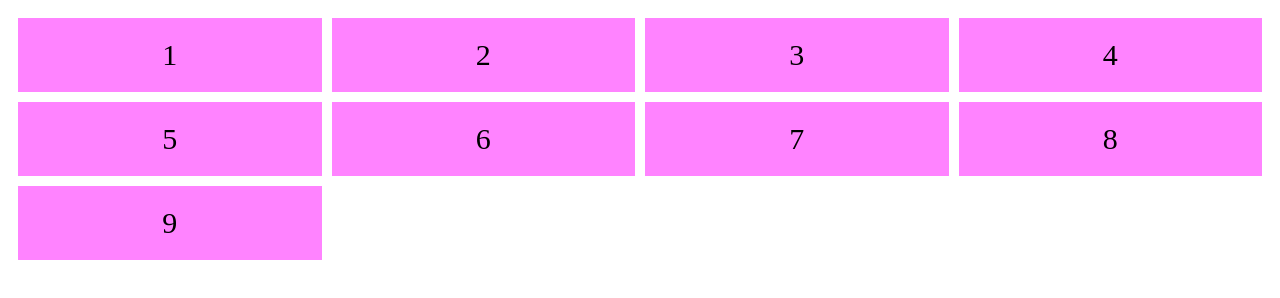
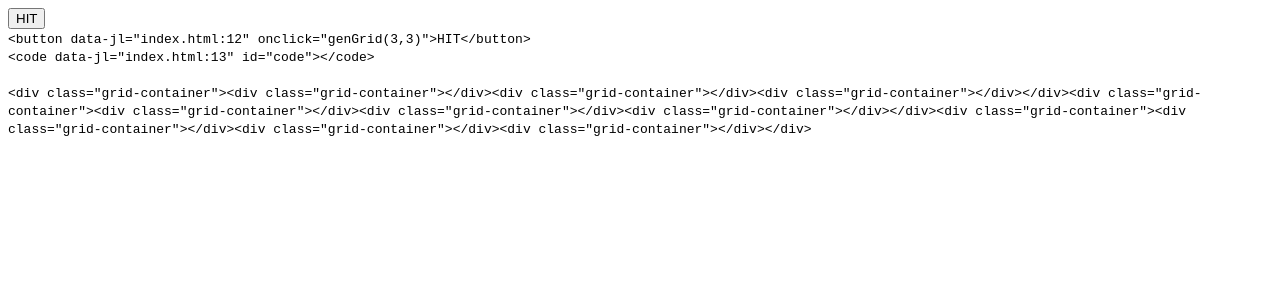
Before and after one commit to thedavidkipnis/game-of-life, a plain HTML site: page index.html in a window 1280 px wide. Drawn offline with Linux system fonts and the light colour scheme.

Commit message:
Initial try for git

```diff
--- a/index.html
+++ b/index.html
@@ -6,18 +6,10 @@
     <meta name="viewport" content="width=device-width, initial-scale=1.0">
     <title>Life</title>
     <link rel="stylesheet" href="styles.css">
+    <script src="script.js"></script>
 </head>
-<body>
-    <div id="grid-container">
-        <div>1</div>
-        <div>2</div>
-        <div>3</div>
-        <div>4</div>
-        <div>5</div>
-        <div>6</div>
-        <div>7</div>
-        <div>8</div>
-        <div>9</div>
-    </div>
+<body onload="genGrid(3,3);">
+    <button onclick="genGrid(3,3)">HIT</button>
+    <code id="code"></code>
 </body>
 </html>
--- /dev/null
+++ b/script.js
@@ -0,0 +1,23 @@
+let grid = [];
+
+function genGrid(rows, cols) {
+    var body = document.body;
+
+    for (var i = 0; i < rows; i++) {
+        var row = document.createElement("div");
+        row.className = "grid-container";
+
+        let gridRow = [];
+        for (var j = 0; j < cols; j++) {
+            var cell = document.createElement("div");
+            cell.className = "grid-container";
+            row.appendChild(cell);
+
+            gridRow[j] = cell;
+        }
+        body.appendChild(row);
+        grid[i] = gridRow;
+    }
+
+    document.getElementById("code").innerText = body.innerHTML;
+}
--- a/styles.css
+++ b/styles.css
@@ -1,12 +1,8 @@
+
 #grid-container {
-    display: grid;
-    grid-template-columns: auto auto auto auto;
-    gap: 10px;
-    padding: 10px;
-}
-
-#grid-container div {
-    background-color: rgba(255, 100, 255, 0.8);
+    background-color: rgba(0, 0, 0, 1);
+    color: white;
+    border-radius: 10px;
     text-align: center;
     padding: 20px 0;
     font-size: 30px;
```
